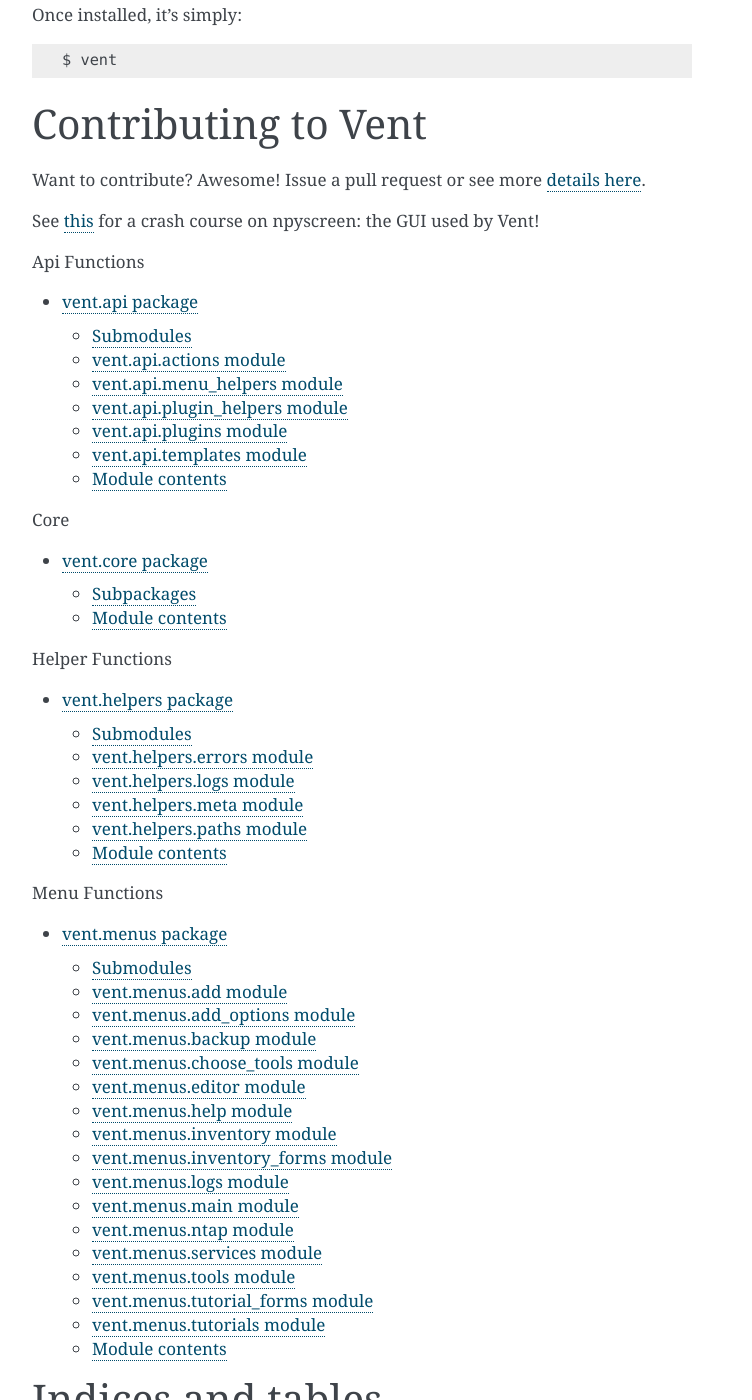
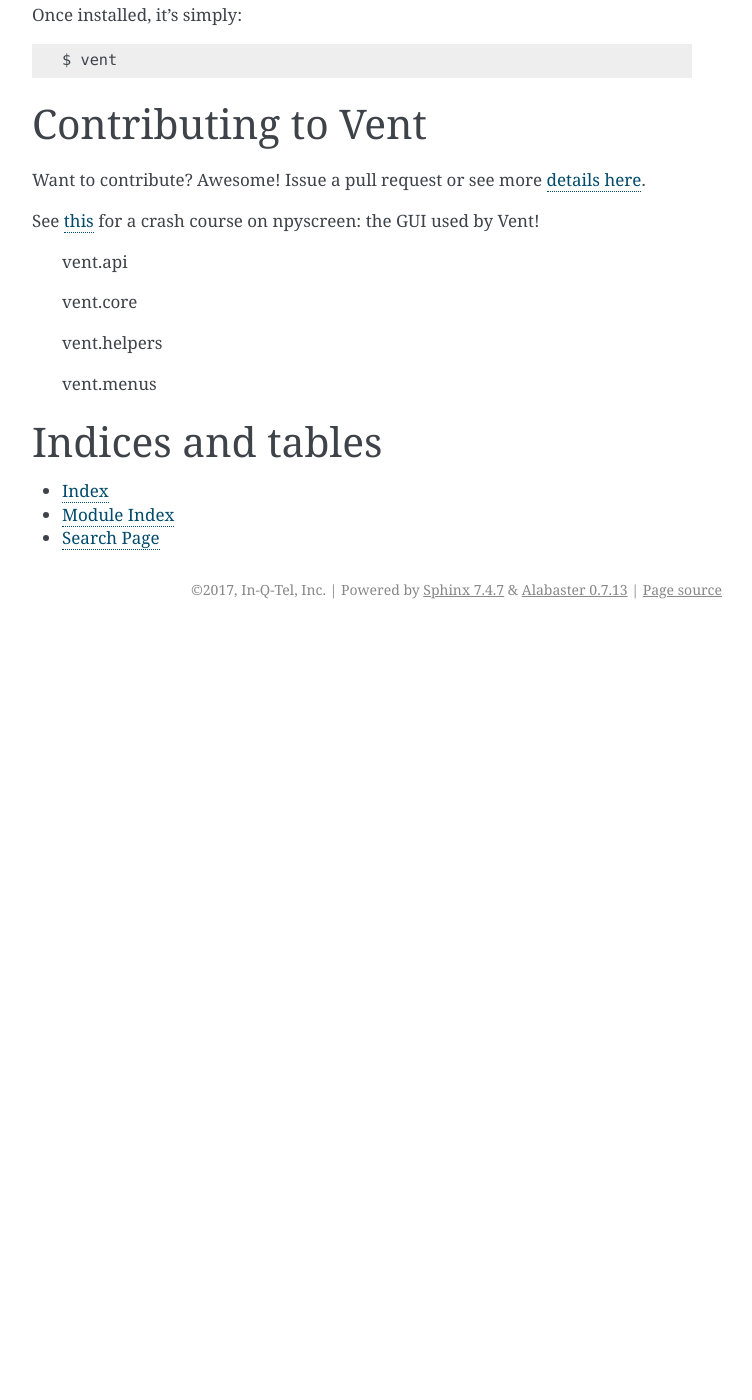
Before and after one commit to CyberReboot/vent, a Sphinx documentation site: the page built from docs/source/index.rst, in a window 1280 px wide and 1400 px high, scrolled down 1012 px. Shown: the whole window, without its empty margins (388-1140 px from the left). Built offline with Sphinx 7.4.7, drawn with Linux system fonts in a browser that asks for light colours; pages that are not in the unit, such as notebooks, are missing from menus; after the commit the page ends 1641 px from its top, so only the background shows below that; some of the changed text lies outside the part shown.

Commit message:
changed index page to be less crowded

```diff
--- a/docs/source/index.rst
+++ b/docs/source/index.rst
@@ -50,31 +50,11 @@ See `this`_ for a crash course on npyscreen: the GUI used by Vent!
 .. _details here: https://github.com/CyberReboot/vent/blob/master/CONTRIBUTING.md
 .. _this: https://media.readthedocs.org/pdf/npyscreen/latest/npyscreen.pdf
 
-
-.. toctree::
-   :maxdepth: 2
-   :caption: Api Functions
-
    vent.api
-
-
-.. toctree::
-   :maxdepth: 2
-   :caption: Core
 
    vent.core
 
-
-.. toctree::
-   :maxdepth: 2
-   :caption: Helper Functions
-
    vent.helpers
-
-
-.. toctree::
-   :maxdepth: 2
-   :caption: Menu Functions
 
    vent.menus
 
```
